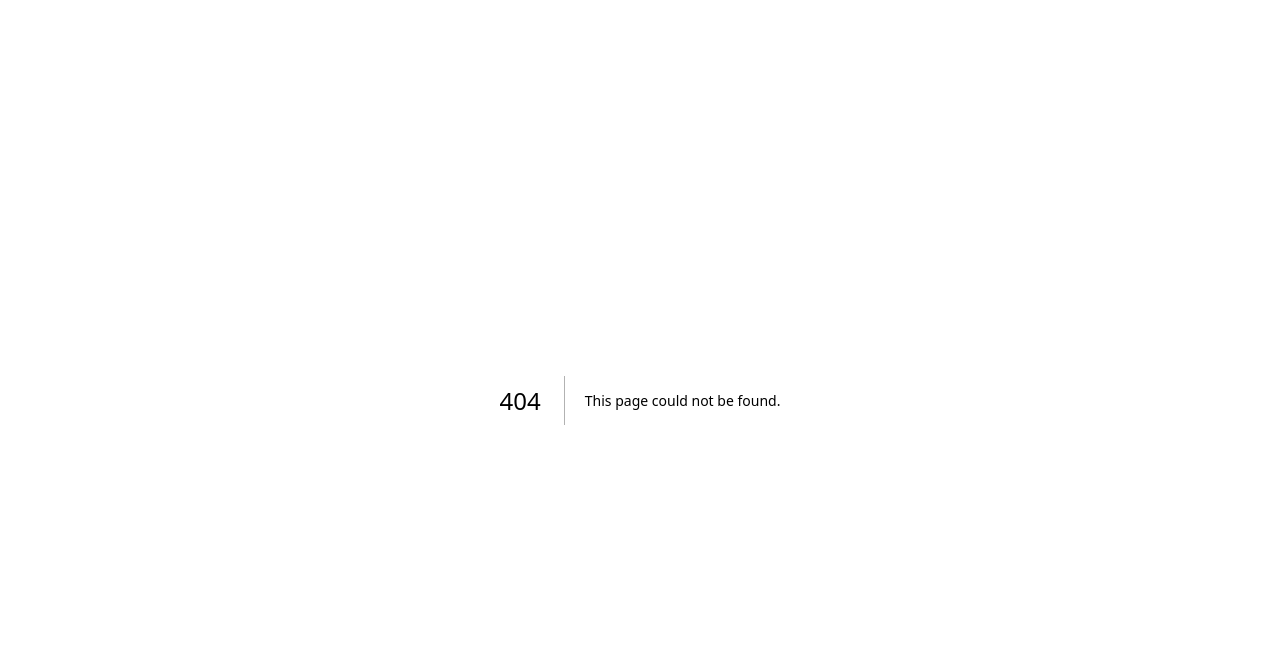
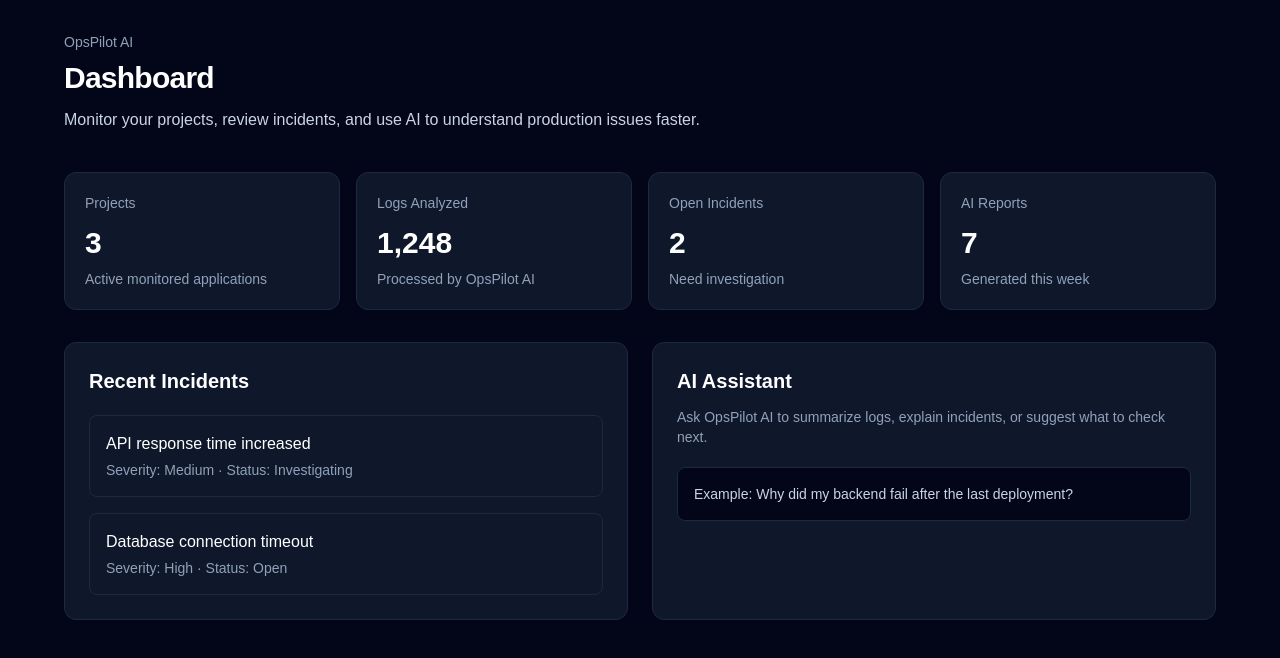
Before and after one commit to hichem-tiba-77/opspilot-ai, a Next.js app in the folder apps/frontend/: page /dashboard in a window 1280 px wide. Before the commit this address had no page. Shown: the top 658 px of the page. Built offline with nearby package versions, Linux system fonts and the light colour scheme.

Commit message:
feat: add dashboard page

```diff
--- /dev/null
+++ b/apps/frontend/src/app/dashboard/page.tsx
@@ -0,0 +1,91 @@
+const stats = [
+  {
+    label: "Projects",
+    value: "3",
+    description: "Active monitored applications",
+  },
+  {
+    label: "Logs Analyzed",
+    value: "1,248",
+    description: "Processed by OpsPilot AI",
+  },
+  {
+    label: "Open Incidents",
+    value: "2",
+    description: "Need investigation",
+  },
+  {
+    label: "AI Reports",
+    value: "7",
+    description: "Generated this week",
+  },
+];
+
+export default function DashboardPage() {
+  return (
+    <main className="min-h-screen bg-slate-950 px-6 py-8 text-white">
+      <div className="mx-auto max-w-6xl">
+        <header className="mb-10">
+          <p className="text-sm font-medium text-slate-400">OpsPilot AI</p>
+          <h1 className="mt-2 text-3xl font-bold tracking-tight">
+            Dashboard
+          </h1>
+          <p className="mt-3 max-w-2xl text-slate-300">
+            Monitor your projects, review incidents, and use AI to understand
+            production issues faster.
+          </p>
+        </header>
+
+        <section className="grid gap-4 sm:grid-cols-2 lg:grid-cols-4">
+          {stats.map((stat) => (
+            <div
+              key={stat.label}
+              className="rounded-xl border border-slate-800 bg-slate-900 p-5"
+            >
+              <p className="text-sm text-slate-400">{stat.label}</p>
+              <p className="mt-3 text-3xl font-bold">{stat.value}</p>
+              <p className="mt-2 text-sm text-slate-400">
+                {stat.description}
+              </p>
+            </div>
+          ))}
+        </section>
+
+        <section className="mt-8 grid gap-6 lg:grid-cols-2">
+          <div className="rounded-xl border border-slate-800 bg-slate-900 p-6">
+            <h2 className="text-xl font-semibold">Recent Incidents</h2>
+
+            <div className="mt-5 space-y-4">
+              <div className="rounded-lg border border-slate-800 p-4">
+                <p className="font-medium">API response time increased</p>
+                <p className="mt-1 text-sm text-slate-400">
+                  Severity: Medium · Status: Investigating
+                </p>
+              </div>
+
+              <div className="rounded-lg border border-slate-800 p-4">
+                <p className="font-medium">Database connection timeout</p>
+                <p className="mt-1 text-sm text-slate-400">
+                  Severity: High · Status: Open
+                </p>
+              </div>
+            </div>
+          </div>
+
+          <div className="rounded-xl border border-slate-800 bg-slate-900 p-6">
+            <h2 className="text-xl font-semibold">AI Assistant</h2>
+
+            <p className="mt-3 text-sm text-slate-400">
+              Ask OpsPilot AI to summarize logs, explain incidents, or suggest
+              what to check next.
+            </p>
+
+            <div className="mt-5 rounded-lg border border-slate-800 bg-slate-950 p-4 text-sm text-slate-300">
+              Example: Why did my backend fail after the last deployment?
+            </div>
+          </div>
+        </section>
+      </div>
+    </main>
+  );
+}
```
